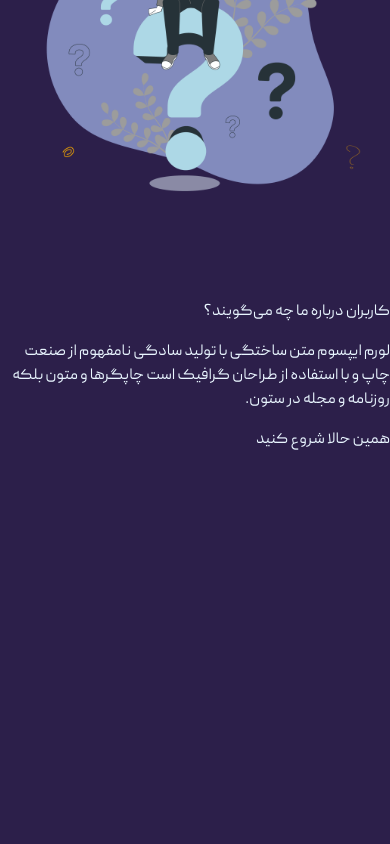
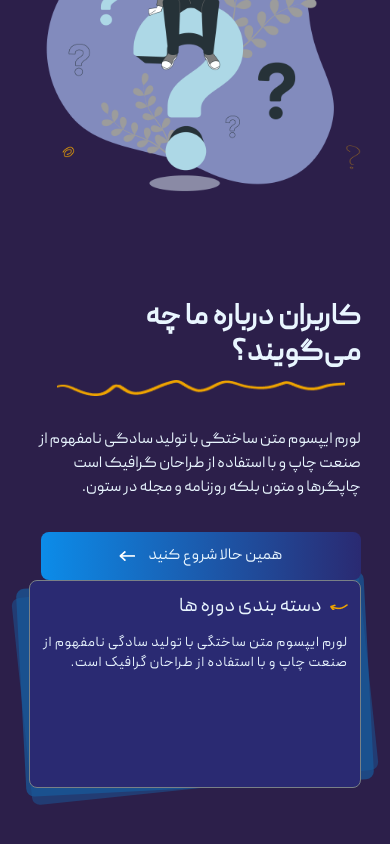
Before and after one commit to AmirhosseinDehghanazar/TakuAcademy-Frontend, a React (Vite) app in the folder TakuAcademy-Frontend/: page / in a window 390 px wide. Shown: the part 5171-6015 px from the top of the page. Before the commit the page ends 5623 px from the top, so only its background shows below. Built offline with nearby package versions, Linux system fonts and the light colour scheme.

Commit message:
more detail on comment component adding css + more responsive but still need more; i'm working on it

```diff
--- a/TakuAcademy-Frontend/src/components/main/comment/Comment.jsx
+++ b/TakuAcademy-Frontend/src/components/main/comment/Comment.jsx
@@ -1,25 +1,60 @@
 import React from "react";
+import "./comment.css";
 
 const Comment = () => {
   return (
-    <div className="flex flex-col lg:flex-row justify-center items-center">
+    <div className="mar-x comment-parent flex flex-col lg:flex-row justify-center items-center">
       {/* what people say */}
-      <div className="flex flex-col gap-4">
-        <div>
-          <div>کاربران درباره ما چه می‌گویند؟</div>
-          <div className="bg-under"></div>
+      <div className="flex flex-col gap-8 max-w-md">
+        <div className="flex flex-col gap-2">
+          <div className="font-bold text-3xl ">
+            کاربران درباره ما چه می‌گویند؟
+          </div>
+          <div className="bg-under ms-4 bg-under w-72 h-4"></div>
         </div>
         <div>
           لورم ایپسوم متن ساختگی با تولید سادگی نامفهوم از صنعت چاپ و با استفاده
           از طراحان گرافیک است چاپگرها و متون بلکه روزنامه و مجله در ستون.
         </div>
-        <button className="flex items-center gap-2">
+        <button className=" bg-gradient flex justify-center items-center gap-2 py-3 px-5 rounded-lg max-w-xs">
           <p> همین حالا شروع کنید</p>
-          <div className="bg-arrow bg-arrow-white"></div>
+          <div className="bg-arrow bg-arrow-w"></div>
         </button>
       </div>
       {/* comments */}
-      <div></div>
+      <div className="relative mb-20">
+        {/* cubesParent */}
+        <div className="h-52 mb-16 thin-border rounded-lg bg-cusDarkBlue rounded-20">
+          {/* main blue cube */}
+          <div className="flex justify-between items-center  mx-3 md:mx-6">
+            <div className="flex flex-col">
+              <div className="flex items-center gap-2 py-3">
+                <div className="bg-flash"></div>
+                <p className=" text-xl">دسته بندی دوره ها</p>
+              </div>
+
+              <p className="mb-4 text-sm tracking-wider max-w-lg lg:max-w-2xl ">
+                لورم ایپسوم متن ساختگی با تولید سادگی نامفهوم از صنعت چاپ و با
+                استفاده از طراحان گرافیک است.
+              </p>
+            </div>
+            {/* this bitch only shows up in tablet or higher screens as figma showed */}
+            <div className="hidden md:block">
+              <a href="#">
+                <button>
+                  مشاهده دوره‌ها
+                  <span className="background-props bg-arrow bg-arrow-w"></span>
+                </button>
+              </a>
+            </div>
+          </div>
+          {/*  main blue cube ends here */}
+
+          {/* these two element below me are the two lightBlue divs behindcomment */}
+          <div className="h-52 shy-div-comment -rotate-3 opacity-70 rounded-lg" />
+          <div className="h-52 shy-div-comment -rotate-6 opacity-50 rounded-lg" />
+        </div>
+      </div>
     </div>
   );
 };
--- /dev/null
+++ b/TakuAcademy-Frontend/src/components/main/comment/comment.css
@@ -0,0 +1,13 @@
+.comment-parent {
+  gap: 7%;
+}
+
+.shy-div-comment {
+  background-color: #185a9c;
+  min-width: 105%;
+  position: absolute;
+  right: -2.5%;
+  top: 0;
+  width: 100%;
+  z-index: -1;
+}
```
Also changed, not shown: TakuAcademy-Frontend/src/components/main/comment/coment.css (deleted).
